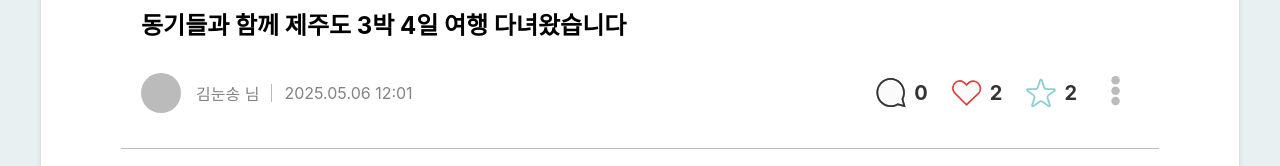
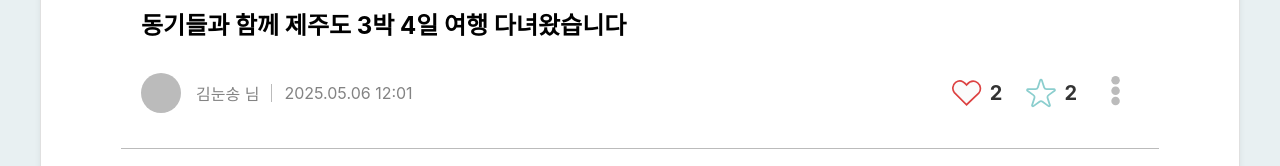
Before and after one commit to SoluxteamMerge/30th_1_Merge_UniTrip_Frontend, a React (Vite) app: page /review/1 in a window 1280 px wide. Shown: the part 214-380 px from the top of the page. Built offline with nearby package versions, Linux system fonts and the light colour scheme.

Commit message:
댓글 기능 수정

```diff
--- a/src/pages/ReviewDetailPage.tsx
+++ b/src/pages/ReviewDetailPage.tsx
@@ -1,7 +1,6 @@
 import React, { useState } from "react";
 import { useParams, useNavigate, useSearchParams } from "react-router-dom";
 import Header from "../components/Header/Header";
-import commentIcon from "../assets/interaction/comment.svg";
 import heartIcon from "../assets/interaction/empathy.svg";
 import heartFillIcon from "../assets/interaction/empathy_fill.svg";
 import starIcon from "../assets/interaction/scrap.svg";
@@ -25,7 +24,7 @@ const YouthTalkDetailPage: React.FC = () => {
   const [showDeleteSuccessModal, setShowDeleteSuccessModal] = useState(false);
   const [showUrlCopyModal, setShowUrlCopyModal] = useState(false);
   const [showScrapModal, setShowScrapModal] = useState(false);
-  const [showComments, setShowComments] = useState(false);
+
   const [commentText, setCommentText] = useState("");
   const [comments, setComments] = useState<Array<{
     id: number;
@@ -230,16 +229,7 @@ const YouthTalkDetailPage: React.FC = () => {
     navigate('/youth-talk');
   };
 
-  // 댓글 토글
-  const handleCommentClick = () => {
-    setShowComments(!showComments);
-    // 댓글 섹션이 열릴 때 입력창에 포커스
-    if (!showComments) {
-      setTimeout(() => {
-        commentInputRef.current?.focus();
-      }, 100);
-    }
-  };
+
 
   // 댓글 입력 처리
   const handleCommentInput = (e: React.ChangeEvent<HTMLTextAreaElement>) => {
@@ -341,6 +331,13 @@ const YouthTalkDetailPage: React.FC = () => {
     return () => {
       document.removeEventListener('mousedown', handleClickOutside);
     };
+  }, []);
+
+  // 페이지 로드 시 댓글 입력창에 포커스
+  React.useEffect(() => {
+    setTimeout(() => {
+      commentInputRef.current?.focus();
+    }, 100);
   }, []);
 
   return (
@@ -712,10 +709,6 @@ const YouthTalkDetailPage: React.FC = () => {
                 </div>
               </div>
               <div className="ytd-interactions">
-                <button className="ytd-interaction-btn" onClick={handleCommentClick}>
-                  <img src={commentIcon} alt="댓글" style={{ width: 30, height: 30 }} />
-                  {comments.length}
-                </button>
                 <button
                   className={`ytd-interaction-btn ${isLiked ? 'active' : ''}`}
                   onClick={handleLike}
@@ -776,8 +769,6 @@ const YouthTalkDetailPage: React.FC = () => {
           </div>
 
           {/* 댓글 섹션 */}
-          {showComments && (
-            <>
           <div className="ytd-comments-section">
             <div className="ytd-comments-header">
               <div className="ytd-comments-title">댓글 {comments.length}</div>
@@ -877,9 +868,6 @@ const YouthTalkDetailPage: React.FC = () => {
               </div>
             )}
           </div>
-              <div className="ytd-comments-divider" />
-            </>
-          )}
         </div>
       </div>
 
```
Lines whose indentation alone changed are shown as unchanged.
